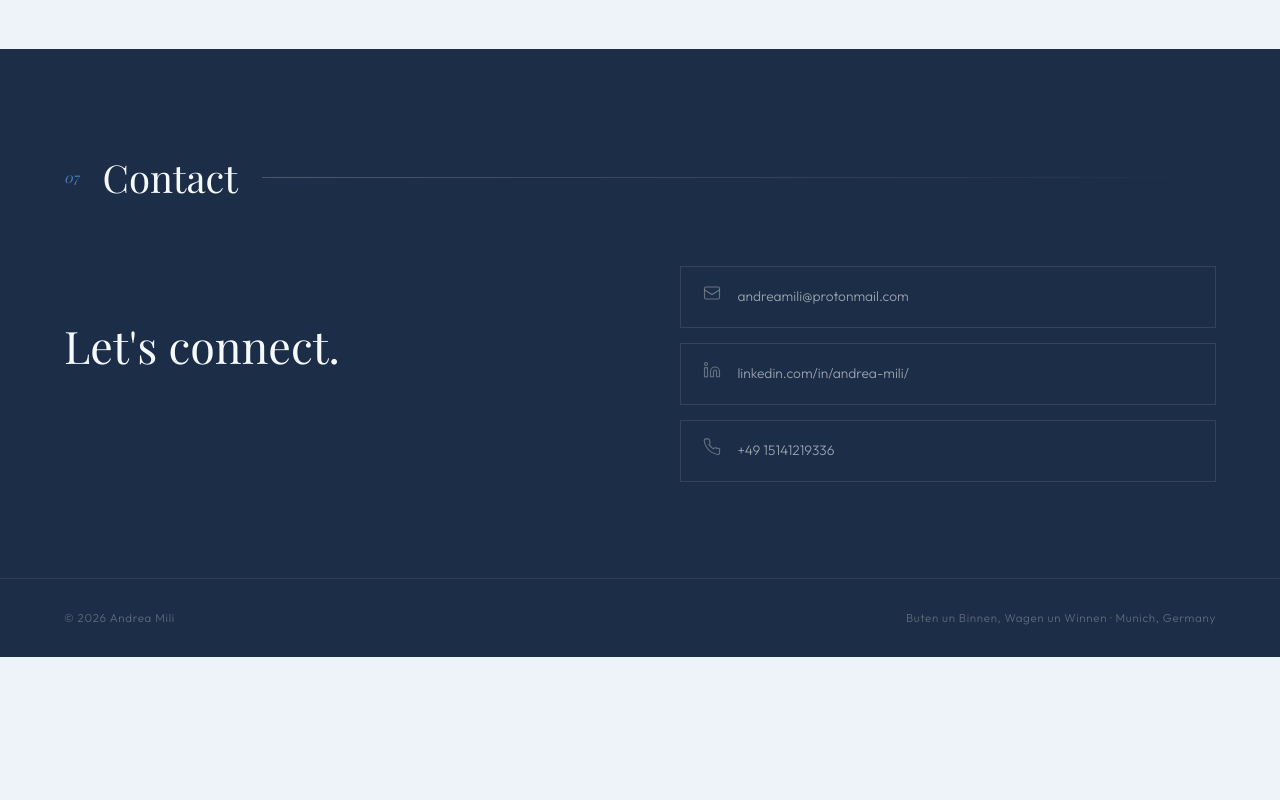
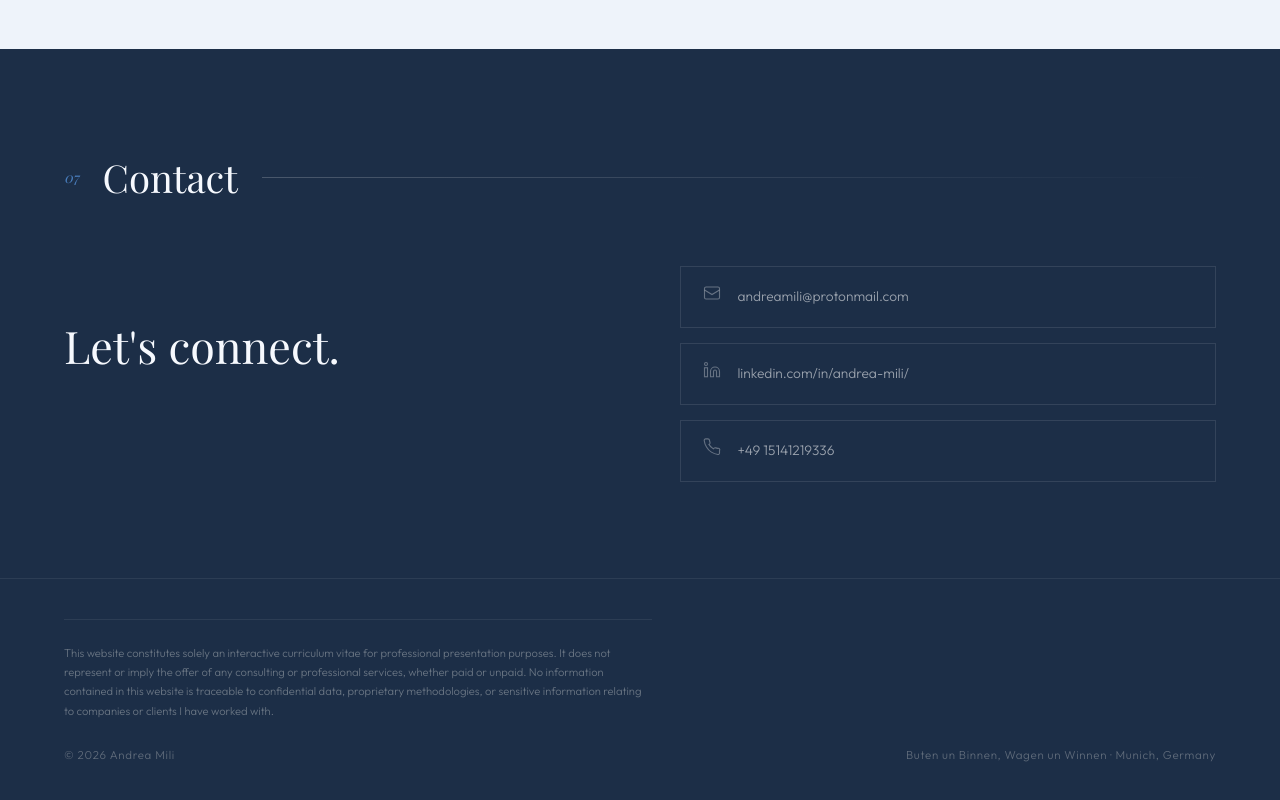
Before and after one commit to andreamili37/andreamili.github.io, a React (Vite) app: page / in a window 1280 px wide. Shown: the part 5283-6083 px from the top of the page. Before the commit the page ends 5940 px from the top, so only its background shows below. Built offline with nearby package versions, Linux system fonts and the light colour scheme; a web font is replaced by a local one.

Commit message:
disclaimer

```diff
--- a/src/App.jsx
+++ b/src/App.jsx
@@ -675,11 +675,23 @@ function Footer({ t }) {
   return (
     <footer style={{
       background: "var(--dark)", borderTop: "1px solid rgba(255,255,255,0.07)",
-      padding: "1.8rem 4rem", display: "flex", justifyContent: "space-between", alignItems: "center",
-      flexWrap: "wrap", gap: "0.5rem",
+      padding: "2.5rem 4rem", display: "flex", flexDirection: "column", gap: "1.5rem",
+      flexWrap: "wrap",
     }}>
-      <span style={{ fontSize: "0.72rem", color: "rgba(247,245,240,0.3)", letterSpacing: "0.06em" }}>{t.footer.left}</span>
-      <span style={{ fontSize: "0.72rem", color: "rgba(247,245,240,0.3)", letterSpacing: "0.06em" }}>{t.footer.right}</span>
+      {t.siteDisclaimer && (
+        <p style={{
+          fontSize: "0.7rem", color: "rgba(247,245,240,0.35)",
+          lineHeight: 1.7, maxWidth: "80ch",
+          borderTop: "1px solid rgba(255,255,255,0.07)",
+          paddingTop: "1.5rem",
+        }}>
+          {t.siteDisclaimer}
+        </p>
+      )}
+      <div style={{ display: "flex", justifyContent: "space-between", alignItems: "center", flexWrap: "wrap", gap: "0.5rem" }}>
+        <span style={{ fontSize: "0.72rem", color: "rgba(247,245,240,0.3)", letterSpacing: "0.06em" }}>{t.footer.left}</span>
+        <span style={{ fontSize: "0.72rem", color: "rgba(247,245,240,0.3)", letterSpacing: "0.06em" }}>{t.footer.right}</span>
+      </div>
     </footer>
   );
 }
--- a/src/content.js
+++ b/src/content.js
@@ -227,6 +227,7 @@ export const content = {
       right: "Costruito con cura · Monaco di Baviera, Germania",
     },
     backToProjects: "← Torna ai progetti",
+    siteDisclaimer: "Questo sito costituisce esclusivamente un curriculum vitae interattivo a scopo di presentazione professionale. Non rappresenta né implica l'offerta di servizi di consulenza o di qualsiasi altra prestazione professionale, a titolo oneroso o gratuito. Nessuna informazione contenuta in questo sito è riconducibile a dati riservati, metodologie proprietarie o informazioni confidenziali relative ad aziende o clienti con cui ho collaborato.",
   },
 
   en: {
@@ -457,6 +458,7 @@ export const content = {
       right: "Buten un Binnen, Wagen un Winnen · Munich, Germany",
     },
     backToProjects: "← Back to projects",
+    siteDisclaimer: "This website constitutes solely an interactive curriculum vitae for professional presentation purposes. It does not represent or imply the offer of any consulting or professional services, whether paid or unpaid. No information contained in this website is traceable to confidential data, proprietary methodologies, or sensitive information relating to companies or clients I have worked with.",
   },
 
   de: {
@@ -687,5 +689,6 @@ export const content = {
       right: "Mit Sorgfalt gebaut · München, Deutschland",
     },
     backToProjects: "← Zurück zu den Projekten",
+    siteDisclaimer: "Diese Website dient ausschließlich als interaktiver Lebenslauf zu professionellen Präsentationszwecken. Sie stellt weder ein Angebot von Beratungs- oder sonstigen professionellen Dienstleistungen dar, noch impliziert sie ein solches, weder entgeltlich noch unentgeltlich. Keine der auf dieser Website enthaltenen Informationen ist auf vertrauliche Daten, proprietäre Methoden oder sensible Informationen zurückzuführen, die Unternehmen oder Kunden betreffen, mit denen ich zusammengearbeitet habe.",
   },
 };
```
